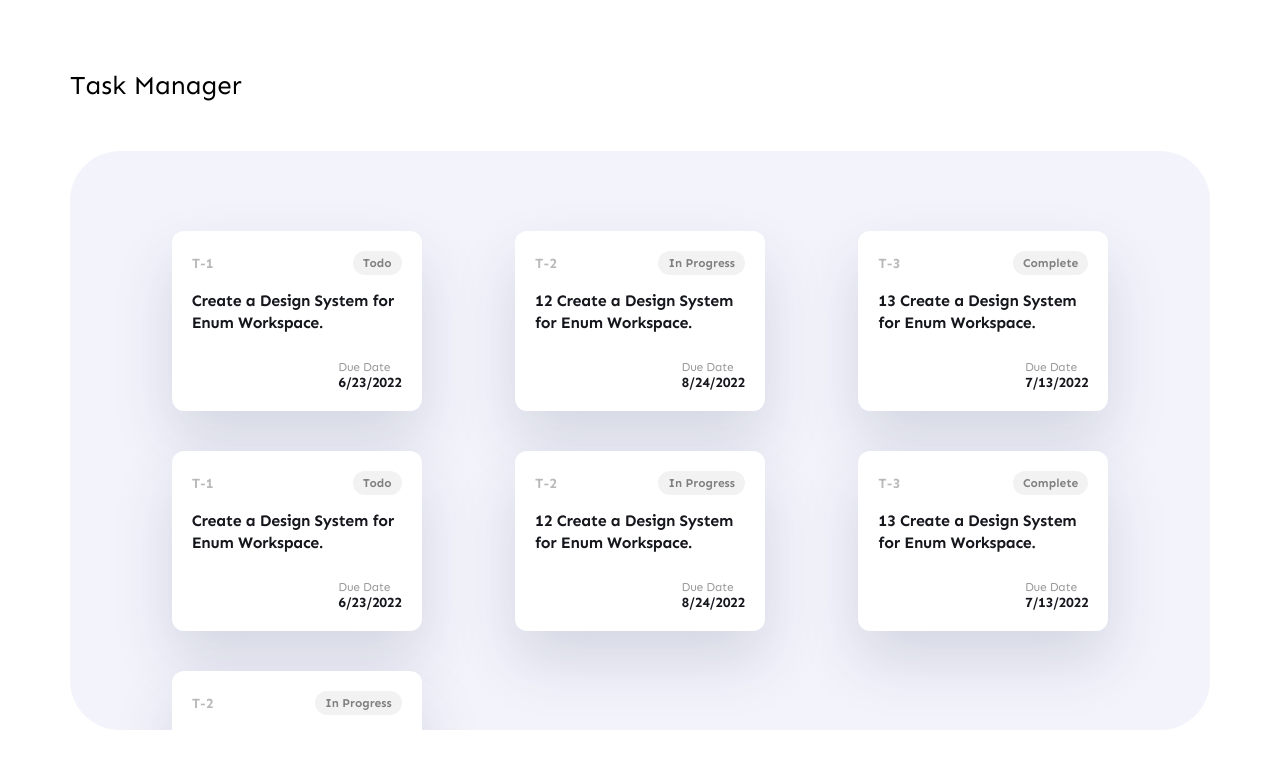
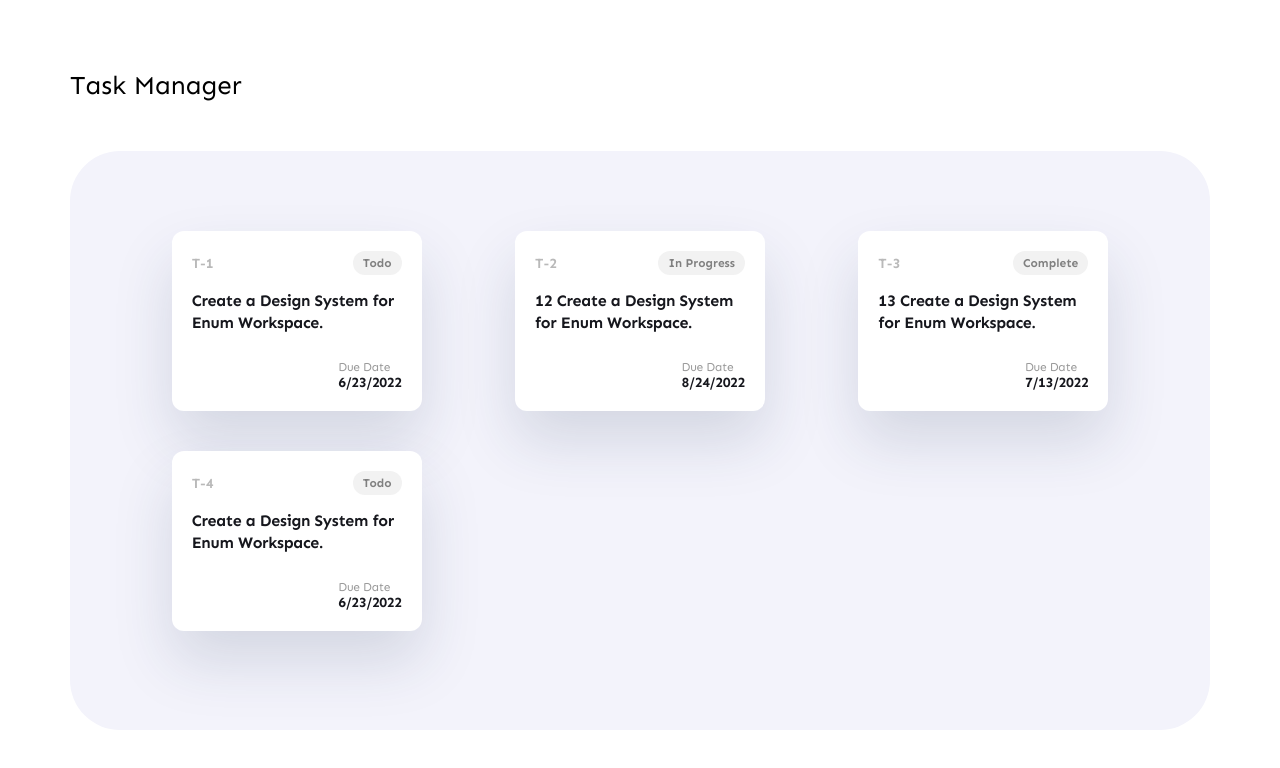
Before and after one commit to shapovalov-sasha/Task-Manager, a React (Create React App) app: page / in a window 1280 px wide. Shown: the top 768 px of the page. Built offline with nearby package versions, Linux system fonts and the light colour scheme.

Commit message:
TaskViewer component

```diff
--- a/src/App.js
+++ b/src/App.js
@@ -22,28 +22,10 @@ function App() {
       dueDate: new Date(2022, 6, 13),
     },
     {
-      id: "T-1",
+      id: "T-4",
       name: "Create a Design System for Enum Workspace.",
       status: "Todo",
       dueDate: new Date(2022, 5, 23),
-    },
-    {
-      id: "T-2",
-      name: "12 Create a Design System for Enum Workspace.",
-      status: "In Progress",
-      dueDate: new Date(2022, 7, 24),
-    },
-    {
-      id: "T-3",
-      name: "13 Create a Design System for Enum Workspace.",
-      status: "Complete",
-      dueDate: new Date(2022, 6, 13),
-    },
-    {
-      id: "T-2",
-      name: "12 Create a Design System for Enum Workspace.",
-      status: "In Progress",
-      dueDate: new Date(2022, 7, 24),
     },
   ];
 
--- a/src/components/task-viewer/TaskViewer.js
+++ b/src/components/task-viewer/TaskViewer.js
@@ -5,15 +5,30 @@ function TaskViewer(props) {
   return (
     <div className="task-viewer-container">
       <div className="task-list-container">
-        {props.taskList.map((item, index) => (
-          <TaskCard
-            key={index}
-            id={item.id}
-            status={item.status}
-            name={item.name}
-            dueDate={item.dueDate}
-          />
-        ))}
+        <TaskCard
+          id={props.taskList[0].id}
+          status={props.taskList[0].status}
+          name={props.taskList[0].name}
+          dueDate={props.taskList[0].dueDate}
+        />
+        <TaskCard
+          id={props.taskList[1].id}
+          status={props.taskList[1].status}
+          name={props.taskList[1].name}
+          dueDate={props.taskList[1].dueDate}
+        />
+        <TaskCard
+          id={props.taskList[2].id}
+          status={props.taskList[2].status}
+          name={props.taskList[2].name}
+          dueDate={props.taskList[2].dueDate}
+        />
+        <TaskCard
+          id={props.taskList[3].id}
+          status={props.taskList[3].status}
+          name={props.taskList[3].name}
+          dueDate={props.taskList[3].dueDate}
+        />
       </div>
     </div>
   );
```
